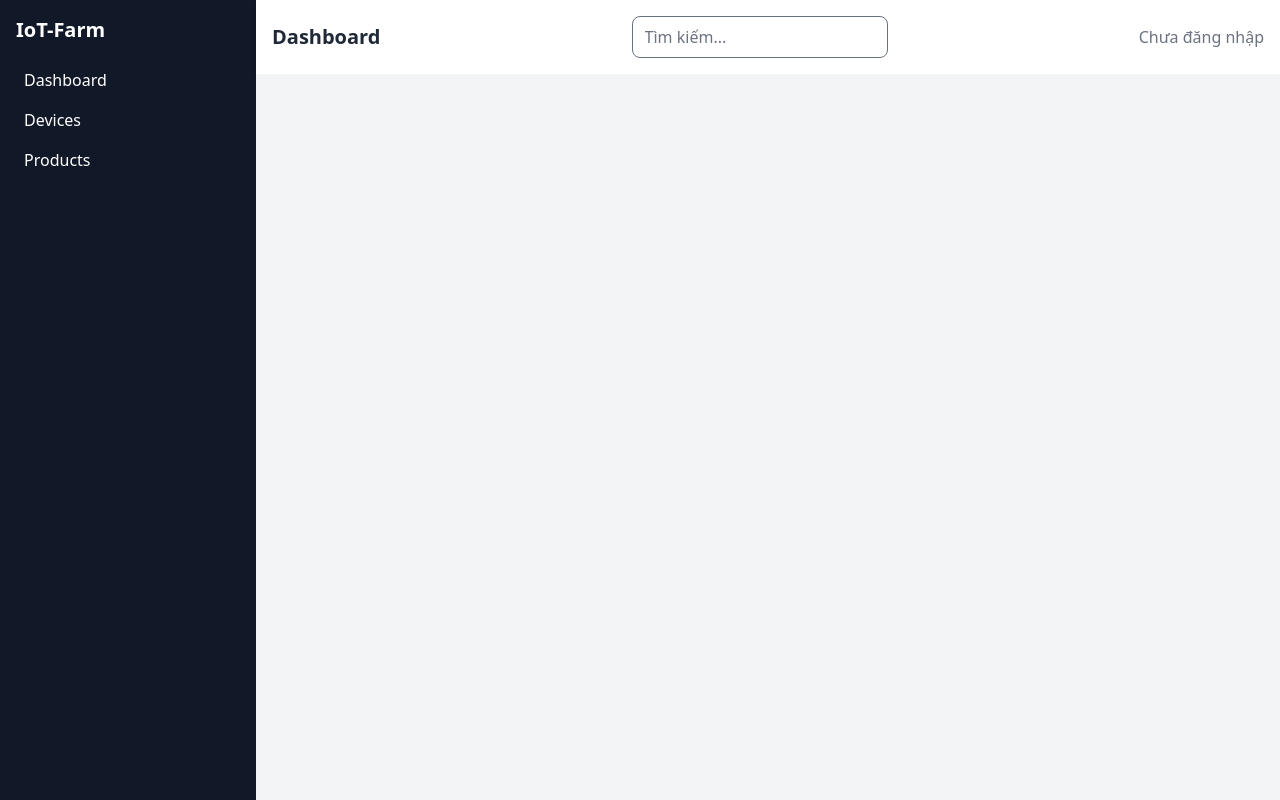
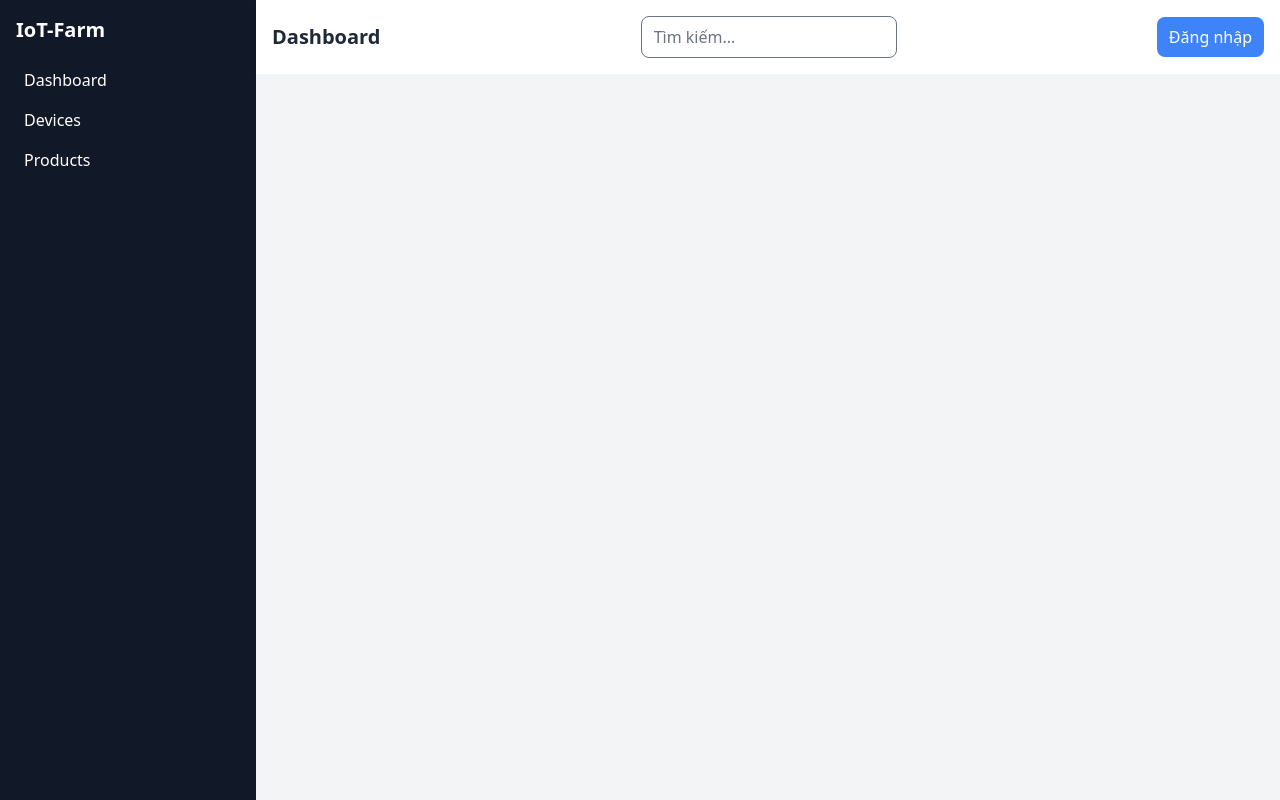
Before and after one commit to Giaohoclaptrinh/IOT-FARM-2nd, a React (Vite) app: page / in a window 1280 px wide. Built offline with nearby package versions, Linux system fonts and the light colour scheme; no server answers.

Commit message:
fix lai topbar

```diff
--- a/src/App.jsx
+++ b/src/App.jsx
@@ -36,7 +36,7 @@ const MainContent = ({ showLayout, setShowLayout }) => {
             <Route path="/products" element={<Products />} />
             <Route path="/sign-in" element={<SignIn setShowLayout={setShowLayout} />} />
             <Route path="/sign-up" element={<SignUp setShowLayout={setShowLayout} />} />
-            <Route path="/DeviceOverview" element= {<DeviceOverview />} />
+            <Route path="/device-overview" element= {<DeviceOverview />} />
           </Routes>
         </div>
       </div>
--- a/src/components/TopBar.jsx
+++ b/src/components/TopBar.jsx
@@ -3,35 +3,47 @@ import { auth } from "../firebase/db.config";
 import { signOut, onAuthStateChanged } from "firebase/auth";
 import { useNavigate } from "react-router-dom";
 import { doc, getDoc } from "firebase/firestore";
-import { db } from "../firebase/db.config"; // Đảm bảo bạn đã import db từ firebase
+import { db } from "../firebase/db.config";
 
 const TopBar = () => {
-  const [user, setUser ] = useState(null);
-  const [userName, setUserName] = useState(""); // Thêm state để lưu tên người dùng
+  const [user, setUser] = useState(null);
+  const [userName, setUserName] = useState("");
+  const [loading, setLoading] = useState(true); // Thêm state loading
   const navigate = useNavigate();
 
-  // Lắng nghe trạng thái đăng nhập
   useEffect(() => {
-    const unsubscribe = onAuthStateChanged(auth, async (currentUser ) => {
-      setUser (currentUser );
-      if (currentUser ) {
-        // Lấy thông tin người dùng từ Firestore
-        const userDoc = await getDoc(doc(db, "users", currentUser .uid));
-        if (userDoc.exists()) {
-          setUserName(userDoc.data().name); // Lưu tên người dùng vào state
+    const unsubscribe = onAuthStateChanged(auth, async (currentUser) => {
+      setUser(currentUser);
+      setLoading(true);
+
+      if (currentUser) {
+        try {
+          const userDocRef = doc(db, "users", currentUser.uid);
+          const userDocSnap = await getDoc(userDocRef);
+
+          if (userDocSnap.exists()) {
+            setUserName(userDocSnap.data().name || "Người dùng");
+          } else {
+            setUserName("Người dùng");
+          }
+        } catch (error) {
+          console.error("Lỗi khi lấy thông tin người dùng:", error);
+          setUserName("Người dùng");
         }
       } else {
-        setUserName(""); // Nếu không có người dùng, đặt tên là rỗng
+        setUserName(""); // Không có user thì reset lại tên
       }
+
+      setLoading(false);
     });
+
     return () => unsubscribe();
   }, []);
 
-  // Hàm xử lý đăng xuất
   const handleLogout = async () => {
     try {
       await signOut(auth);
-      navigate("/sign-in"); // Chuyển hướng về trang đăng nhập
+      navigate("/sign-in");
     } catch (error) {
       console.error("Lỗi khi đăng xuất:", error);
     }
@@ -39,10 +51,8 @@ const TopBar = () => {
 
   return (
     <div className="bg-white shadow-md p-4 flex justify-between items-center">
-      {/* Tiêu đề */}
       <h1 className="text-xl font-bold text-gray-800">Dashboard</h1>
 
-      {/* Ô tìm kiếm */}
       <div className="relative">
         <input
           type="text"
@@ -51,10 +61,11 @@ const TopBar = () => {
         />
       </div>
 
-      {/* Thông tin người dùng */}
-      {user ? (
+      {loading ? (
+        <span className="text-gray-500">Đang tải...</span>
+      ) : user ? (
         <div className="flex items-center space-x-4">
-          <span className="text-gray-700">👤 {userName || "Người dùng"}</span>
+          <span className="text-gray-700">👤 {userName}</span>
           <button
             onClick={handleLogout}
             className="bg-red-500 text-white px-3 py-2 rounded-lg hover:bg-red-600"
@@ -63,7 +74,12 @@ const TopBar = () => {
           </button>
         </div>
       ) : (
-        <span className="text-gray-500">Chưa đăng nhập</span>
+        <button
+          onClick={() => navigate("/sign-in")}
+          className="bg-blue-500 text-white px-3 py-2 rounded-lg hover:bg-blue-600"
+        >
+          Đăng nhập
+        </button>
       )}
     </div>
   );
```
Also changed, not shown: src/pages/ProfileSettings.jsx (added).
